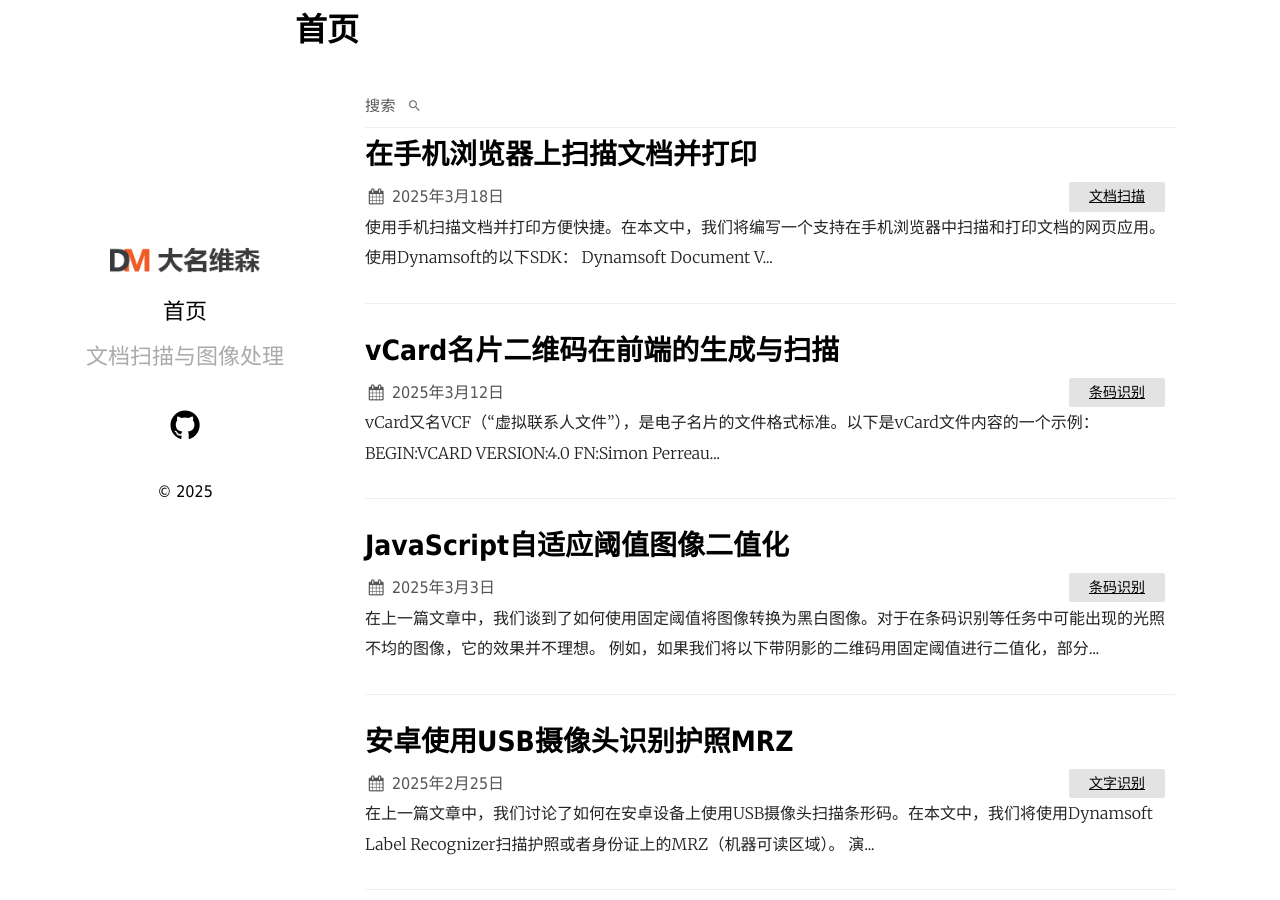
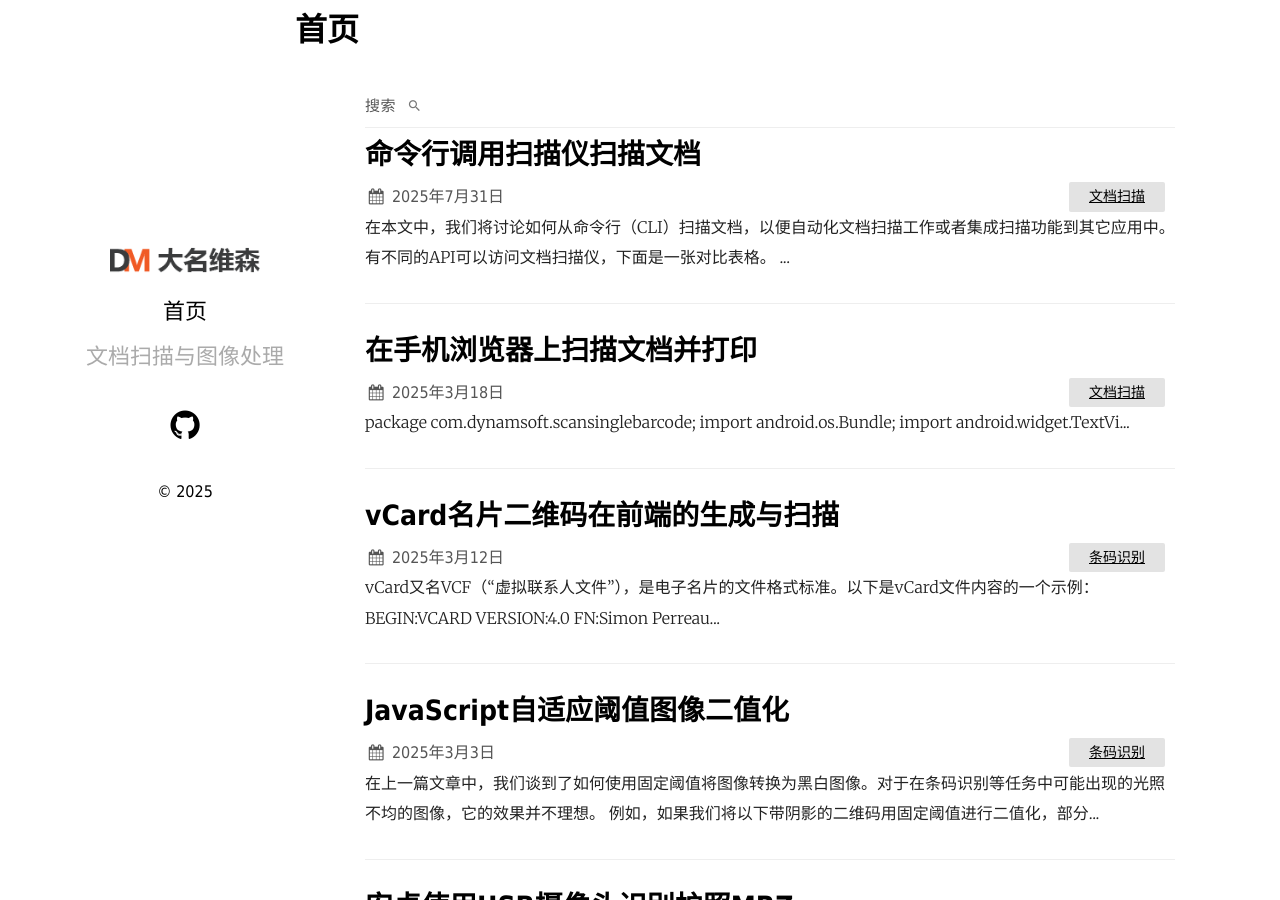
Before and after one commit to damingsoft/damingsoft.github.io, a Jekyll site: the page built from index.html, in a window 1280 px wide and 900 px high. Built offline with Jekyll 4.4.1, drawn with Linux system fonts in a browser that asks for light colours; the list of posts is cut into pages by our own code; part of the change alters nothing that is shown; some of the changed text lies outside the part shown.

Commit message:
new post

````diff
--- a/_posts/2025-03-18-scan-and-print-document-phone-javascript.md
+++ b/_posts/2025-03-18-scan-and-print-document-phone-javascript.md
@@ -13,6 +13,31 @@ img{
 }
 </style>
 
+
+```java
+package com.dynamsoft.scansinglebarcode;
+import android.os.Bundle;
+import android.widget.TextView;
+import com.dynamsoft.dbrbundle.ui.BarcodeScanResult;
+import com.dynamsoft.dbrbundle.ui.BarcodeScannerActivity;
+import com.dynamsoft.dbrbundle.ui.BarcodeScannerConfig;
+import com.dynamsoft.core.basic_structures.DSRect;
+import androidx.activity.result.ActivityResultLauncher;
+import androidx.annotation.Nullable;
+import androidx.appcompat.app.AppCompatActivity;
+public class MainActivity extends AppCompatActivity {
+   private ActivityResultLauncher<BarcodeScannerConfig> launcher;
+   @Override
+   protected void onCreate(@Nullable Bundle savedInstanceState) {
+      super.onCreate(savedInstanceState);
+      setContentView(R.layout.activity_main);
+      TextView textView = findViewById(R.id.tv_result);
+      BarcodeScannerConfig config = new BarcodeScannerConfig();
+      config.setLicense("DLS2eyJvcmdhbml6YXRpb25JRCI6IjIwMDAwMSJ9");
+   }
+}
+```
+
 使用手机扫描文档并打印方便快捷。在本文中，我们将编写一个支持在手机浏览器中扫描和打印文档的网页应用。
 
 使用Dynamsoft的以下SDK：
@@ -24,15 +49,15 @@ img{
 
 图像捕获：
 
-![捕获查看器](/album/2025/03/scan-and-print/capture-viewer.jpg)
+![捕获查看器](https://devblogs.damingsoft.com/album/2025/03/scan-and-print/capture-viewer.jpg)
 
 扫描的图像（裁剪的）：
 
-![已扫描](/album/2025/03/scan-and-print/scanned.jpg)
+![已扫描](https://devblogs.damingsoft.com/album/2025/03/scan-and-print/scanned.jpg)
 
 用于打印的黑白图像：
 
-![黑白图](/album/2025/03/scan-and-print/black-white.jpg)
+![黑白图](https://devblogs.damingsoft.com/album/2025/03/scan-and-print/black-white.jpg)
 
 [在线demo](https://tony-xlh.github.io/scan-and-print-document-javascript/)
 
@@ -118,15 +143,15 @@ Dynamsoft Document Viewer为文档扫描提供了多个组件。
 
 Capture Viewer：
 
-![捕获查看器](/album/2025/03/scan-and-print/capture-viewer.jpg)
+![捕获查看器](https://devblogs.damingsoft.com/album/2025/03/scan-and-print/capture-viewer.jpg)
 
 Perspective Viewer：
 
-![透视查看器](/album/2025/03/scan-and-print/perspective-viewer.jpg)
+![透视查看器](https://devblogs.damingsoft.com/album/2025/03/scan-and-print/perspective-viewer.jpg)
 
 Edit Viewer：
 
-![编辑查看器](/album/2025/03/scan-and-print/edit-viewer.jpg)
+![编辑查看器](https://devblogs.damingsoft.com/album/2025/03/scan-and-print/edit-viewer.jpg)
 
 
 以下是用于设置这些组件的代码。
@@ -566,13 +591,13 @@ function createEmptyPage(width,height){
 }
 ```
 
-![调整后的图像](/album/2025/03/scan-and-print/resized-image.jpg)
+![调整后的图像](https://devblogs.damingsoft.com/album/2025/03/scan-and-print/resized-image.jpg)
 
 ## 应用图像滤镜
 
 还需要漂白图像以便打印。我们可以使用Dynamsoft Document Viewer的Edit Viewer应用图像滤镜。
 
-![图像滤镜](/album/2025/03/scan-and-print/image-filters.jpg)
+![图像滤镜](https://devblogs.damingsoft.com/album/2025/03/scan-and-print/image-filters.jpg)
 
 下面是设置图像滤镜的代码：
 
@@ -631,11 +656,11 @@ function downloadBlob(blob,filename){
 
 在iOS设备上，我们可以使用AirPrint。
 
-![airprint](/album/2025/03/scan-and-print/airprint.jpg)
+![airprint](https://devblogs.damingsoft.com/album/2025/03/scan-and-print/airprint.jpg)
 
 在安卓设备上，我们可以使用Mopria。
 
-![mopria](/album/2025/03/scan-and-print/mopria.jpg)
+![mopria](https://devblogs.damingsoft.com/album/2025/03/scan-and-print/mopria.jpg)
 
 ## 源代码
 
--- /dev/null
+++ b/_posts/2025-07-31-scan-documents-from-command-line.md
@@ -0,0 +1,403 @@
+---
+layout: post
+title: "命令行调用扫描仪扫描文档"
+date: 2025-07-31 13:10:53 +0800
+categories: 文档扫描
+tags:
+description: 本文分享了如何在Windows、macOS和Linux上使用TWAIN、WIA、ICA、SANE和eSCL等API从命令行调用扫描仪扫描文档。
+---
+
+在本文中，我们将讨论如何从命令行（CLI）扫描文档，以便自动化文档扫描工作或者集成扫描功能到其它应用中。
+
+有不同的API可以访问文档扫描仪，下面是一张对比表格。
+
+| 特点 | TWAIN | WIA (Windows Image Acquisition) | SANE (Scanner Access Now Easy) | ICA (Image Capture Architecture) | eSCL |
+|--------------------|-------------------------------------------------|---------------------------------|--------------------------------|----------------------------------|-----------------------------------------|
+| 开发者 | TWAIN Working Group | Microsoft | SANE Open-Source Community | Apple | Mopria |
+| 操作系统 | Windows、macOS、Linux（部分） | Windows | Linux、macOS、类Unix | macOS、iOS | 跨平台（Windows/macOS/Linux/mobile） |
+| 支持的扫描仪 | 广泛 | 较广泛 | 较广泛（社区支持） | 较广泛 | 仅网络扫描仪/MFP |
+| 功能 | 高级控制（ADF、条形码检测等） | 颜色模式等基本控制 | 中级控制 | 颜色模式等基本控制 | 颜色模式等基本控制 |
+
+我们将使用这些API从命令行扫描文档。由于只有SANE提供了命令行工具，而其他没有，因此我们需要编写命令行工具来使用其他API。
+
+## SANE
+
+SANE有一个命令行工具`scanimage`。以下是它的基本用法：
+
+1. 列出连接的扫描仪。
+
+   ```bash
+   scanimage -L
+   ```
+
+2. 使用指定的扫描仪获取图像。
+
+   ```bash
+   scanimage -d "scanner name" -o out.png
+   ```
+
+我们将要编写的其他API的命令行工具将具有相同的用法。
+
+## TWAIN
+
+TWAIN接口是用C++实现的，并有一个Python库。我们将使用Python编写命令行工具。
+
+以下是关键部分的代码：
+
+1. 导入库。
+
+   ```py
+   import twain
+   ```
+
+2. 列出扫描仪。
+
+   ```py
+   with twain.SourceManager() as sm:
+       for source in sm.source_list:
+           print(source)
+   ```
+
+3. 用扫描仪扫描。
+
+   ```py
+   from PIL import Image
+   from io import BytesIO
+   with twain.SourceManager() as sm:
+      src = sm.open_source("scanner_name")
+      src.request_acquire(show_ui=False, modal_ui=False)
+      (handle, remaining_count) = src.xfer_image_natively()
+      bmp_bytes = twain.dib_to_bm_file(handle)
+      img = Image.open(BytesIO(bmp_bytes), formats=["bmp"])
+      img.save("output_path")
+   ```
+
+## WIA
+
+WIA提供API和COM的调用方式。我们将使用Python和COM来使用WIA。
+
+以下是关键部分的代码：
+
+1. 导入库。
+
+   ```py
+   from PIL import Image
+   import pythoncom
+   from win32com.client import Dispatch
+   ```
+
+2. 列出扫描仪。
+
+   ```py
+   manager = Dispatch("WIA.DeviceManager")
+   devices = manager.DeviceInfos
+   print("Available scanners:")
+   for i in range(1, devices.Count + 1):
+       device = devices.Item(i)
+       # Check if the device is a scanner (Type = 1)
+       if device.Type == 1:
+           print(f"  Name: {device.Properties['Name'].Value}")
+           print(f"  ID: {device.DeviceID}")
+           print(f"  Description: {device.Properties['Description'].Value}")
+           print("  ----------------")
+   ```
+
+3. 用扫描仪扫描。
+
+   ```py
+   wia = Dispatch("WIA.CommonDialog")
+   manager = Dispatch("WIA.DeviceManager")
+
+   devices = manager.DeviceInfos
+   selected_device = None
+   scanner_name = "target scanner name"
+   for i in range(1, devices.Count + 1):
+       device = devices.Item(i)
+       if device.Type == 1 and device.Properties['Name'].Value == scanner_name:
+           selected_device = device.Connect() # Select the scanner by name
+           break
+
+   img = None
+   if selected_device is None:
+       img = wia.ShowAcquireImage()  # Show scanning dialog with scanner selection
+   else:
+       img = wia.ShowTransfer(selected_device.Items[1])  # Transfer the scanned image using the selected scanner
+
+   #save the image
+   pil_img = Image.fromarray(img)
+   pil_img.save(output_path)
+   ```
+
+## eSCL
+
+eSCL是一个RESTful接口。网络扫描仪通过Bonjour进行广播，客户端可以找到它们并发送HTTP请求来扫描文档。我们也将使用Python编写扫描工具。
+
+1. 导入库。
+
+   ```py
+   from zeroconf import ServiceBrowser, Zeroconf
+   from requests import get as requests_get, post as requests_post
+   ```
+
+2. 通过检测类型为`_uscan_tcp.local.`的Bonjour服务来列出扫描仪。
+
+   ```py
+   class ESCLScannerListener:
+       def __init__(self):
+           self.scanners = []
+
+       def add_service(self, zeroconf, type, name):
+           info = zeroconf.get_service_info(type, name)
+           if info:
+               addresses = ["%s:%d" % (addr, info.port) for addr in info.addresses]
+               scanner_info = {
+                   'name': name,
+                   'type': type,
+                   'addresses': info.addresses,
+                   'port': info.port,
+                   'properties': info.properties
+               }
+               self.scanners.append(scanner_info)
+
+       def remove_service(self, zeroconf, type, name):
+           print(f"Scanner removed: {name}")
+
+   def discover_escl_scanners(timeout=2):
+       zeroconf = Zeroconf()
+       listener = ESCLScannerListener()
+       browser = ServiceBrowser(zeroconf, "_uscan._tcp.local.", listener)
+       print(f"Discovering ESCL scanners for {timeout} seconds...")
+       time.sleep(timeout)
+       zeroconf.close()
+       return listener.scanners
+   ```
+
+3. 用扫描仪扫描。扫描配置以XML表示。
+
+   ```py
+   def scan(scanner_address, output_path="scanned.jpg"):
+       xml = '''<scan:ScanSettings xmlns:scan="http://schemas.hp.com/imaging/escl/2011/05/03" xmlns:dd="http://www.hp.com/schemas/imaging/con/dictionaries/1.0/" xmlns:dd3="http://www.hp.com/schemas/imaging/con/dictionaries/2009/04/06" xmlns:fw="http://www.hp.com/schemas/imaging/con/firewall/2011/01/05" xmlns:scc="http://schemas.hp.com/imaging/escl/2011/05/03" xmlns:pwg="http://www.pwg.org/schemas/2010/12/sm"><pwg:Version>2.1</pwg:Version><scan:Intent>Photo</scan:Intent><pwg:ScanRegions><pwg:ScanRegion><pwg:Height>3300</pwg:Height><pwg:Width>2550</pwg:Width><pwg:XOffset>0</pwg:XOffset><pwg:YOffset>0</pwg:YOffset></pwg:ScanRegion></pwg:ScanRegions><pwg:InputSource>Platen</pwg:InputSource><scan:DocumentFormatExt>image/jpeg</scan:DocumentFormatExt><scan:XResolution>300</scan:XResolution><scan:YResolution>300</scan:YResolution><scan:ColorMode>Grayscale8</scan:ColorMode><scan:CompressionFactor>25</scan:CompressionFactor><scan:Brightness>1000</scan:Brightness><scan:Contrast>1000</scan:Contrast></scan:ScanSettings>'''
+
+       resp = requests_post('http://{0}/eSCL/ScanJobs'.format(scanner_address), data=xml, headers={'Content-Type': 'text/xml'})
+       if resp.status_code == 201:
+           url = '{0}/NextDocument'.format(resp.headers['Location'])
+           r = requests_get(url)
+           with open(output_path,'wb') as f:
+               f.write(r.content)
+   ```
+
+
+## ICA
+
+使用Image Capture API稍微复杂点，我们将创建一个Swift命令行项目来实现该工具。
+
+以下是关键部分的代码：
+
+1. 创建叫ScannerManager的类以列出扫描仪。
+
+   ```swift
+   class ScannerManager: NSObject, ICDeviceBrowserDelegate {
+       private var deviceBrowser: ICDeviceBrowser!
+       private var scanners: [ICScannerDevice] = []
+       private var currentScanner: ICScannerDevice?
+       private var scanCompletionHandler: ((Result<URL, Error>) -> Void)?
+       private var targetURL: URL?
+
+       override init() {
+           super.init()
+           setupDeviceBrowser()
+       }
+
+       private func setupDeviceBrowser() {
+           deviceBrowser = ICDeviceBrowser()
+           deviceBrowser.delegate = self
+           let mask = ICDeviceTypeMask(rawValue:
+                       ICDeviceTypeMask.scanner.rawValue |
+                       ICDeviceLocationTypeMask.local.rawValue |
+                       ICDeviceLocationTypeMask.bonjour.rawValue |
+                       ICDeviceLocationTypeMask.shared.rawValue)
+           deviceBrowser.browsedDeviceTypeMask = mask!
+           deviceBrowser.start()
+       }
+
+       func listScanners(completion: @escaping ([ICScannerDevice]) -> Void) {
+           DispatchQueue.main.asyncAfter(deadline: .now() + 1) {
+               completion(self.scanners)
+           }
+       }
+
+       // MARK: - ICDeviceBrowserDelegate
+
+       func deviceBrowser(_ browser: ICDeviceBrowser, didAdd device: ICDevice, moreComing: Bool) {
+           guard let scanner = device as? ICScannerDevice else { return }
+           scanners.append(scanner)
+       }
+
+       func deviceBrowser(_ browser: ICDeviceBrowser, didRemove device: ICDevice, moreGoing: Bool) {
+           if let index = scanners.firstIndex(where: { $0 == device }) {
+               scanners.remove(at: index)
+           }
+       }
+   }
+   ```
+
+2. 让这个类继承`ICScannerDeviceDelegate`并添加与扫描相关的函数。
+
+   ```swift
+   func device(_ device: ICDevice, didCloseSessionWithError error: (any Error)?) {
+       print("did close")
+   }
+
+   func didRemove(_ device: ICDevice) {
+       print("did remove")
+   }
+
+   func device(_ device: ICDevice, didOpenSessionWithError error: (any Error)?) {
+       print("did open")
+       DispatchQueue.main.asyncAfter(deadline: .now() + 1) { [weak self] in
+           guard let self = self else { return }
+           guard let scanner = currentScanner else { return }
+           scanner.transferMode = .fileBased
+           scanner.downloadsDirectory = URL(fileURLWithPath: NSTemporaryDirectory())
+           scanner.documentName = "scan"
+           scanner.documentUTI = kUTTypeJPEG as String
+           if let functionalUnit = scanner.selectedFunctionalUnit as? ICScannerFunctionalUnit {
+               let resolutionIndex = functionalUnit.supportedResolutions.integerGreaterThanOrEqualTo(300) ?? functionalUnit.supportedResolutions.last
+               if let resolutionIndex = resolutionIndex ?? functionalUnit.supportedResolutions.last {
+                   functionalUnit.resolution = resolutionIndex
+               }
+
+               let a4Width: CGFloat = 210.0 // mm
+               let a4Height: CGFloat = 297.0 // mm
+               let widthInPoints = a4Width * 72.0 / 25.4 // convert to point
+               let heightInPoints = a4Height * 72.0 / 25.4
+
+               functionalUnit.scanArea = NSMakeRect(0, 0, widthInPoints, heightInPoints)
+               functionalUnit.pixelDataType = .RGB
+               functionalUnit.bitDepth = .depth8Bits
+
+               scanner.requestScan()
+           }
+       }
+   }
+
+   // MARK: - ICScannerDeviceDelegate
+
+   func scannerDevice(_ scanner: ICScannerDevice, didScanTo url: URL) {
+       print("did scan to")
+       print(url.absoluteString)
+       guard let targetURL = targetURL else {
+           scanCompletionHandler?(.failure(NSError(domain: "ScannerError", code: -2, userInfo: [NSLocalizedDescriptionKey: "No target URL set"])))
+           return
+       }
+       do {
+           try FileManager.default.moveItem(at: url, to: targetURL)
+           scanCompletionHandler?(.success(targetURL))
+       } catch {
+           scanCompletionHandler?(.failure(error))
+       }
+   }
+
+   // MARK: - Scan Operations
+
+   func startScan(scanner: ICScannerDevice, outputPath: String, completion: @escaping (Result<URL, Error>) -> Void) {
+       currentScanner = scanner
+       scanCompletionHandler = completion
+       targetURL = URL(fileURLWithPath: outputPath)
+
+       scanner.delegate = self
+       scanner.requestOpenSession()
+   }
+   ```
+
+## Dynamic Web TWAIN RESTful API
+
+[Dynamic Web TWAIN](https://www.dynamsoft.com/web-twain/overview)提供RESTful API功能，支持使用TWAIN、WIA、SANE、ICA和eSCL等API扫描文档。您可以在[这个页面](https://www.dynamsoft.com/web-twain/restfulapi/)上找到它的详细信息。
+
+以下是使用Dynamic Web TWAIN的RESTful API的好处：
+
+1. 提供了调用主流的扫描API的统一接口，支持控制扫描仪的各种功能，支持不同平台。
+2. 通过网络共享扫描仪，这样移动设备也可以访问文档扫描仪。
+3. 支持各种编程语言去使用文档扫描功能。
+
+以下是使用[Python版封装](https://pypi.org/project/twain-wia-sane-scanner/)的关键部分的代码：
+
+1. 导入库并声明有关变量。可以在此处申请[许可证](https://www.dynamsoft.com/customer/license/trialLicense/?product=dwt)。
+
+   ```py
+   from dynamsoftservice import ScannerController, ScannerType
+   license_key = "LICENSE-KEY"
+   host = "http://127.0.0.1:18622"
+   scannerController = ScannerController()
+   ```
+
+2. 列出扫描仪。
+
+   ```py
+   def list_scanners():
+       """List all available scanners"""
+       scanners = scannerController.getDevices(host)
+       return scanners
+   ```
+
+3. 用扫描仪扫描。
+
+   ```py
+   def scan_document(output_path="scan.png", scanner_name=None):
+       """
+       Scan a document using Web TWAIN service and save as image file
+
+       Parameters:
+           output_path: Path to save scanned image
+           scanner_name: Name of specific scanner to use (None shows dialog)
+       """
+       scanners = list_scanners()
+       selectedScanner = None
+       if scanner_name is not None:
+           for scanner in scanners:
+               if scanner['name'] == scanner_name:
+                   selectedScanner = scanner
+                   break
+
+       parameters = {
+           "license": license_key
+       }
+
+       if selectedScanner is not None:
+           parameters["device"] = selectedScanner["device"]
+
+       parameters["config"] = {
+           "IfShowUI": False,
+           "PixelType": 2,
+           "Resolution": 200,
+           "IfFeederEnabled": False,
+           "IfDuplexEnabled": False,
+       }
+
+       job = scannerController.createJob(host, parameters)
+       print(job)
+       if "jobuid" in job:
+           job_id = job["jobuid"]
+           stream = scannerController.getImageStreams(host,job_id)[0]
+           with open(output_path,"wb") as f:
+               f.write(stream)
+               f.close()
+       return output_path
+   ```
+
+除了RESTful API，Dynamic Web TWAIN还提供了一个JavaScript库，该库具有专用的文档查看器、完整的文档扫描API包装、本地缓存和各种补充API，以提供基于浏览器的文档扫描解决方案。[访问其在线demo](https://demo.dynamsoft.com/web-twain/)进行试用。
+
+## 源代码
+
+可以在GitHub上获取源代码，了解命令行工具的具体使用说明：
+
+<https://github.com/tony-xlh/document-scanner-cli/>
+
+
+## 外部链接
+
+* [TWAIN](https://twain.org/)
+* [Windows Image Acquisition (WIA)](https://learn.microsoft.com/en-us/previous-versions/windows/desktop/wia/-wia-startpage)
+* [SANE](http://sane-project.org/)
+* [Image Capture](https://developer.apple.com/documentation/imagecapturecore)
+* [Mopria eSCL](https://mopria.org/spec-download)
````
